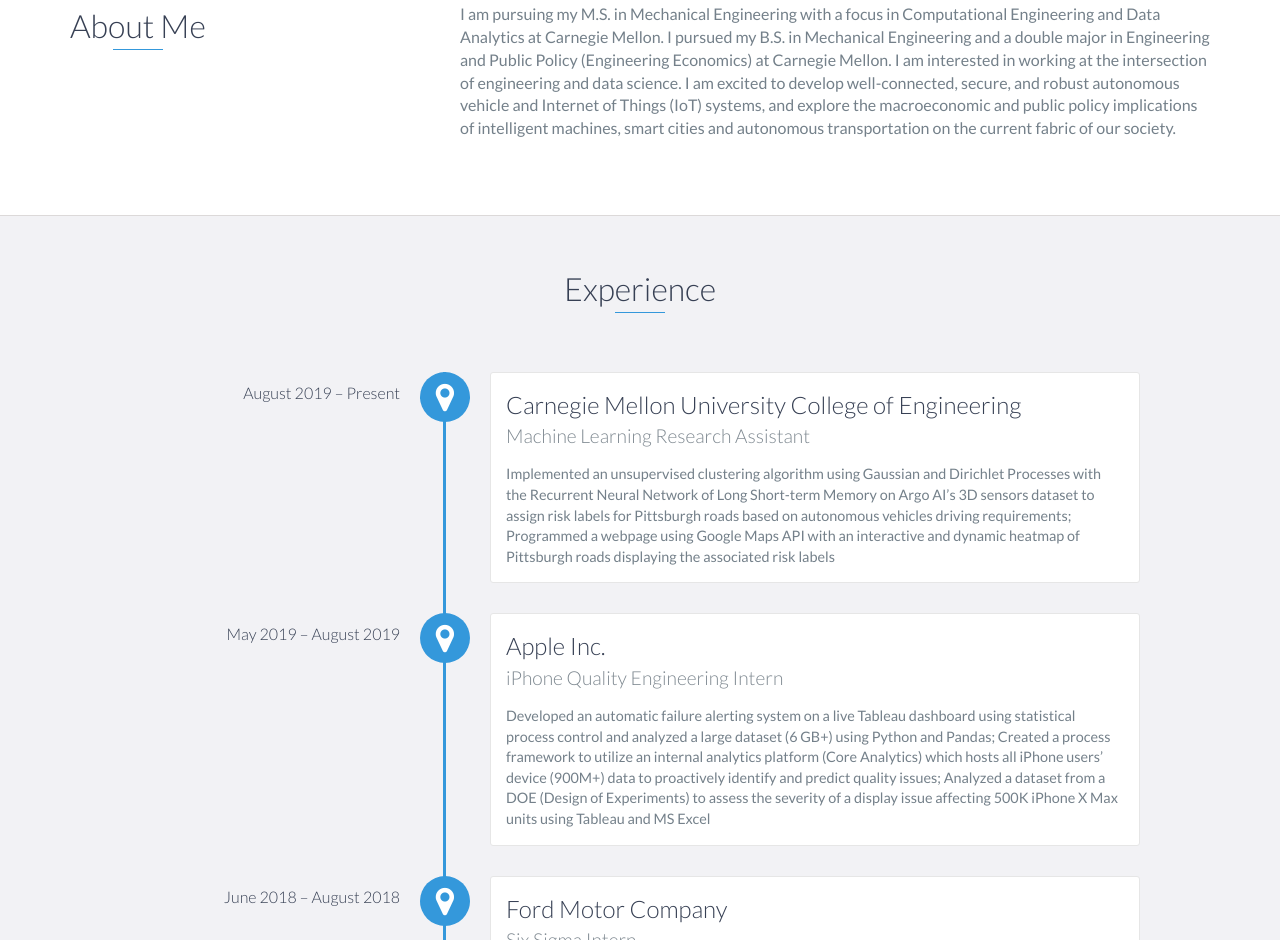
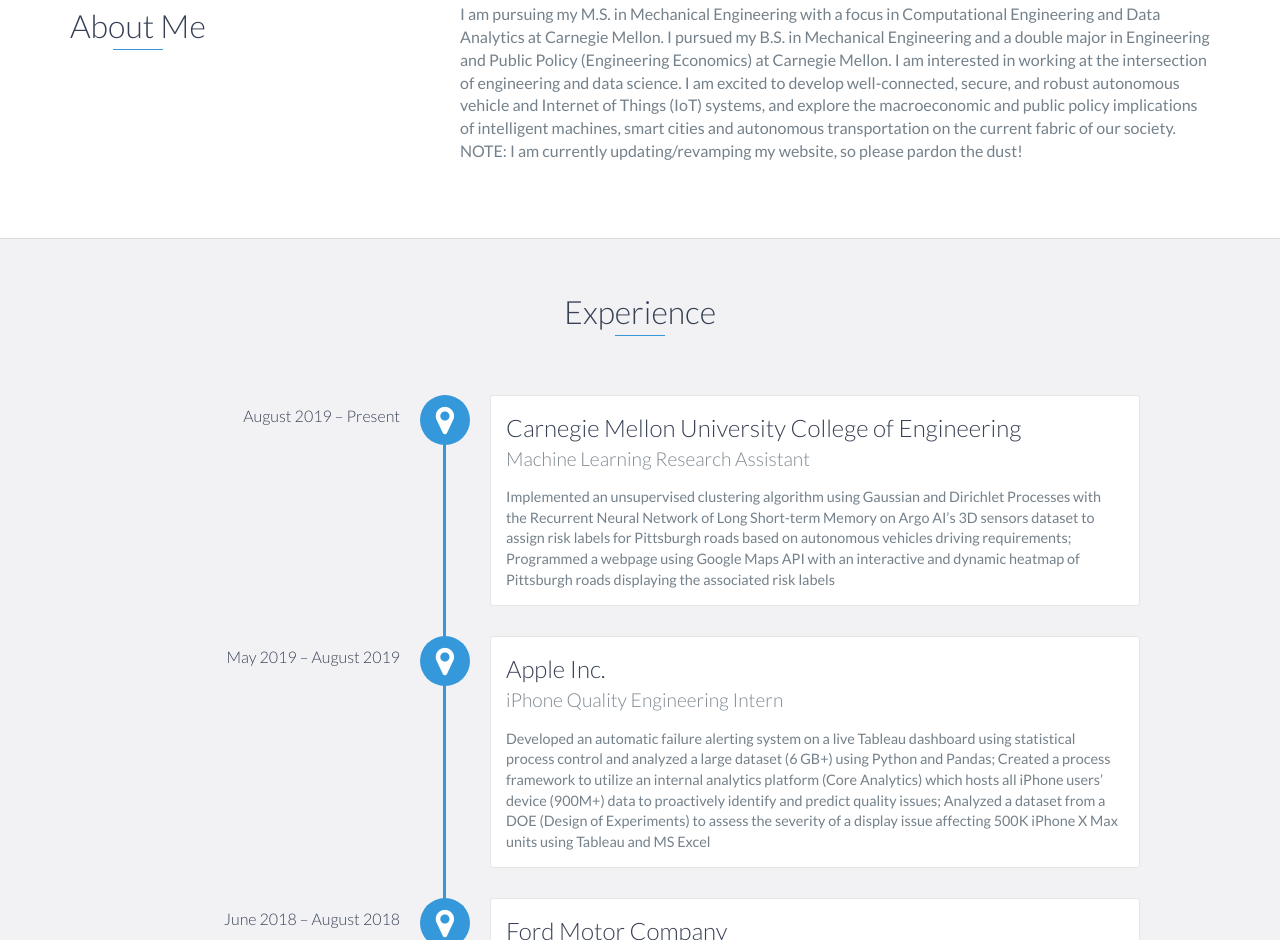
Before and after one commit to kdave12/kdave12.github.io, a website: page index.html in a window 1280 px wide. Shown: the part 872-1812 px from the top of the page. Drawn offline with nearby package versions, Linux system fonts and the light colour scheme.

Commit message:
Update index.html

```diff
--- a/index.html
+++ b/index.html
@@ -74,7 +74,10 @@
                 <div class="col-md-8">
                  <p>
 I am pursuing my M.S. in Mechanical Engineering with a focus in Computational Engineering and Data Analytics at Carnegie Mellon. I pursued my B.S. in Mechanical Engineering and a double major in Engineering and Public Policy (Engineering Economics) at Carnegie Mellon. I am interested in working at the intersection of engineering and data science. I am excited to develop well-connected, secure, and robust autonomous vehicle and Internet of Things (IoT) systems, and explore the macroeconomic and public policy implications of intelligent machines, smart cities and autonomous transportation on the current fabric of our society.		</p>
-                </div>
+               <p>
+		       NOTE: I am currently updating/revamping my website, so please pardon the dust!
+			</p>
+		 </div>
             </div>
         </div>
     </div>
```
